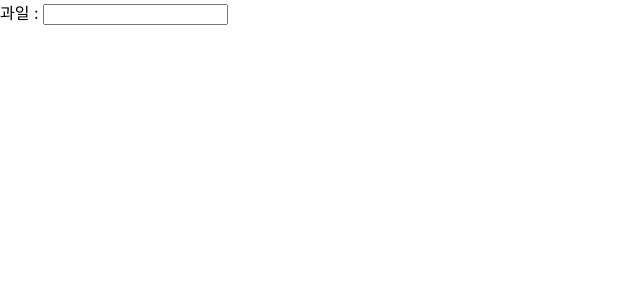
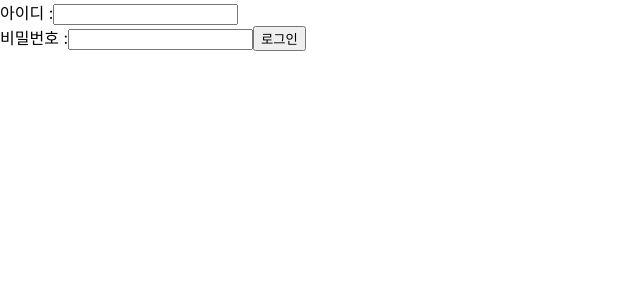
Before and after one commit to choidami5126/React_Practice, a React (Create React App) app in the folder React/week-1/: page / in a window 1280 px wide. Shown: the top 300 px of the page, without its empty margins (0-640 px from the left). Built offline with nearby package versions, Linux system fonts and the light colour scheme.

Commit message:
1-13 스스로 제작한 시점

```diff
--- a/React/week-1/src/App.jsx
+++ b/React/week-1/src/App.jsx
@@ -9,22 +9,38 @@ function App() {
   // useState, useEffect, useContext, useMemo 등등의 Hook이 있음
   // useDispatch, useSele, ...
   // const [name, setName] = useState('최다현');
-  const [fruit, setFruit] = useState('')
+  // const [fruit, setFruit] = useState('')
 
-  return (
+  // return (
+  //   <div>
+  //     과일 : {''}
+  //     <input
+  //       value={fruit}
+  //       onChange={function (event) {
+  //         // console.log(event.target.value);
+  //         setFruit(event.target.value);
+  //       }}
+  //     />
+  //     <br /> <br />
+  //     {fruit}
+  //   </div>
+  // );
+  const [id, setId] = useState('');
+  const [pw, setPw] = useState('');
+
+  return(
     <div>
-      과일 : {''}
-      <input
-        value={fruit}
-        onChange={function (event) {
-          // console.log(event.target.value);
-          setFruit(event.target.value);
-        }}
-      />
-      <br /> <br />
-      {fruit}
+      <span>아이디 :</span>
+      <input type={'text'}></input><br></br>
+      <span>비밀번호 :</span>
+      <input type={'password'}></input>
+      <button onClick={
+        function () {
+          alert(`고객님이 입력하신 아이디는 ${id}이며, 비밀번호는 ${pw}입니다.`)
+        }
+      }>로그인</button>
     </div>
-  );
+  )
 }
 
 export default App
```
